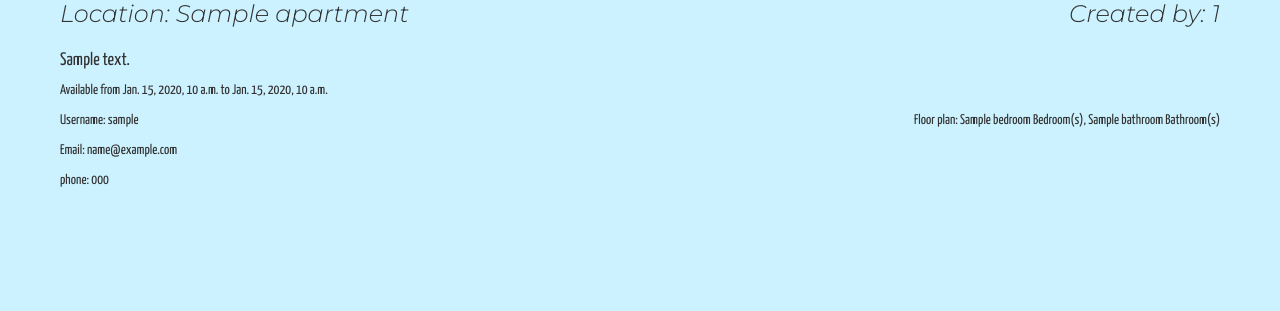
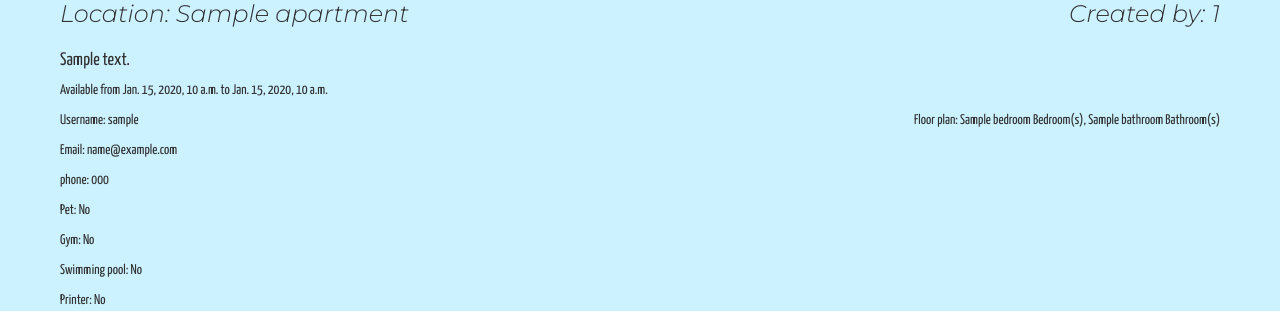
Before and after one commit to hanc3/CS411_project, a Django app: template djangoapp/src/templates/post/detail.html in a window 1280 px wide. Shown: the part 668-979 px from the top of the page. Before the commit the page ends 855 px from the top, so only its background shows below. Run offline with Django 3.2, Linux system fonts and the light colour scheme; the template is opened without the code that fills it: most values are stand-ins (such as "Sample title", 1, 10 or a date in 2020); some libraries are stand-ins or nearby versions.

Commit message:
minor change

```diff
--- a/djangoapp/src/templates/post/detail.html
+++ b/djangoapp/src/templates/post/detail.html
@@ -102,6 +102,26 @@
         <p>Username: {{user_info.username}}</p>
         <p>Email: {{user_info.email}}</p>
         <p>phone: {{user_info.phone}}</p>
+        {% if info.Pet_friendly == 1 %}
+          <p>Pet: Yes</p>
+        {% else %}
+          <p>Pet: No</p>
+        {% endif %}
+        {% if info.Gym == 1 %}
+          <p>Gym: Yes</p>
+        {% else %}
+          <p>Gym: No</p>
+        {% endif %}
+        {% if info.Swimming_pool == 1 %}
+          <p>Swimming pool: Yes</p>
+        {% else %}
+          <p>Swimming pool: No</p>
+        {% endif %}
+        {% if info.Printer == 1 %}
+          <p>Printer: Yes</p>
+        {% else %}
+          <p>Printer: No</p>
+        {% endif %}
     </div>
     </div>
 </body>
```
